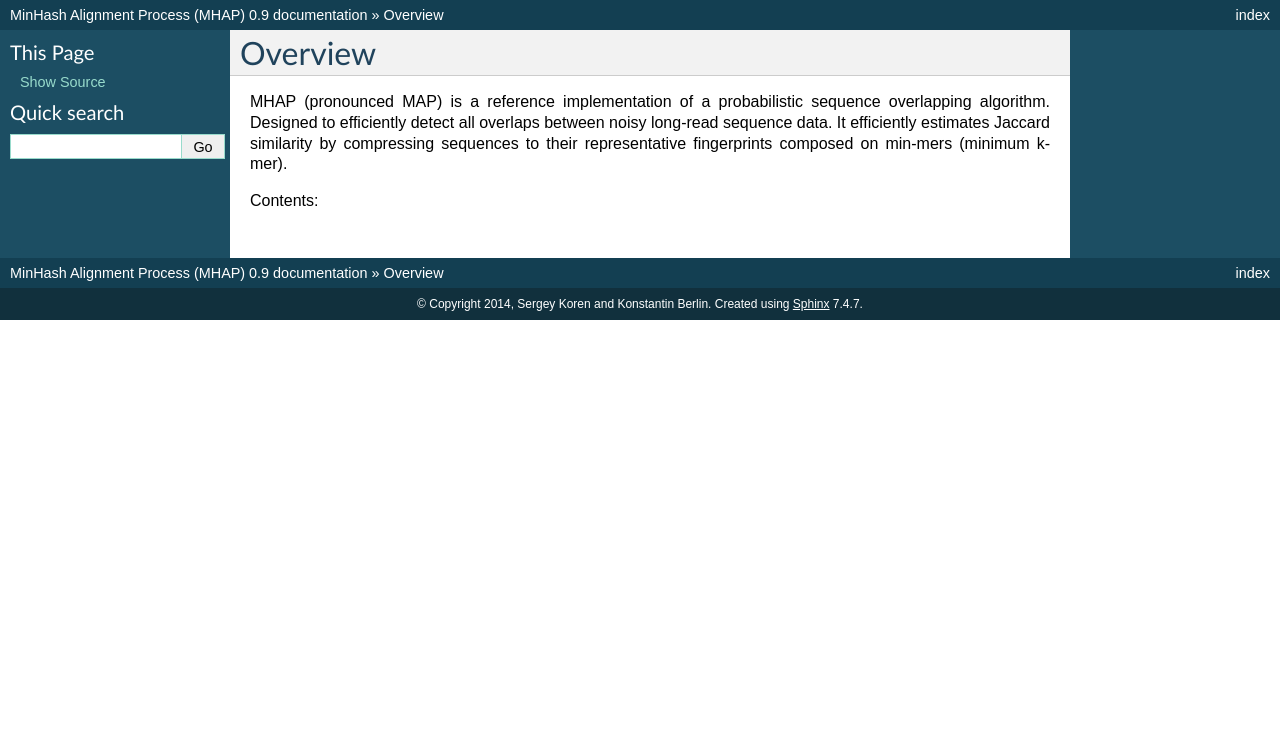
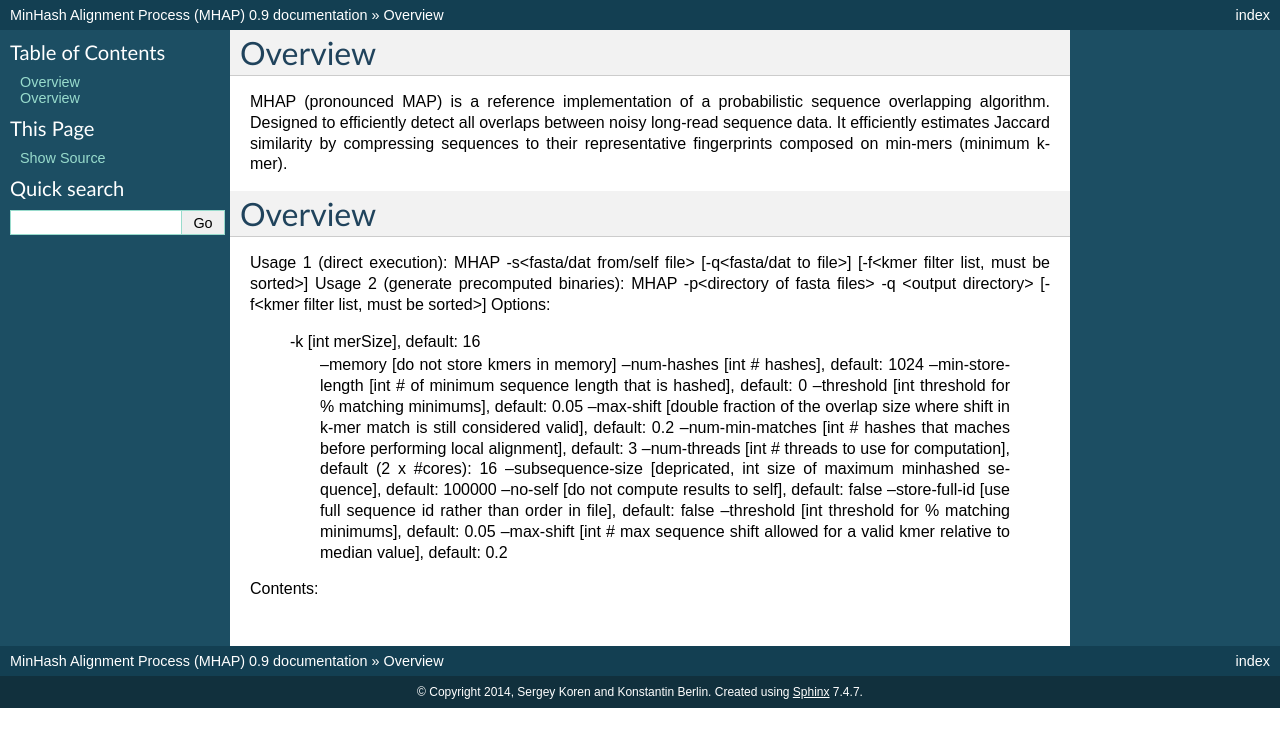
Before and after one commit to marbl/MHAP, a Sphinx documentation site: the page built from docs/source/index.rst, in a window 1280 px wide. Shown: the top 747 px of the page. Built offline with Sphinx 7.4.7, drawn with Linux system fonts in a browser that asks for light colours; pages that are not in the unit, such as notebooks, are missing from menus.

Commit message:
updated description

```diff
--- a/docs/source/index.rst
+++ b/docs/source/index.rst
@@ -10,6 +10,26 @@ sequence overlapping algorithm. Designed to efficiently detect all overlaps
 between noisy long-read sequence data. It efficiently estimates Jaccard similarity
 by compressing sequences to their representative fingerprints composed on min-mers (minimum k-mer).
 
+=================
+Overview
+=================
+Usage 1 (direct execution): MHAP -s<fasta/dat from/self file> [-q<fasta/dat to file>] [-f<kmer filter list, must be sorted>]
+Usage 2 (generate precomputed binaries): MHAP -p<directory of fasta files> -q <output directory> [-f<kmer filter list, must be sorted>]
+Options:
+   -k [int merSize], default: 16
+    --memory [do not store kmers in memory]
+    --num-hashes [int # hashes], default: 1024
+    --min-store-length [int # of minimum sequence length that is hashed], default: 0
+    --threshold [int threshold for % matching minimums], default: 0.05
+    --max-shift [double fraction of the overlap size where shift in k-mer match is still considered valid], default: 0.2
+    --num-min-matches [int # hashes that maches before performing local alignment], default: 3
+    --num-threads [int # threads to use for computation], default (2 x #cores): 16
+    --subsequence-size [depricated, int size of maximum minhashed sequence], default: 100000
+    --no-self [do not compute results to self], default: false
+    --store-full-id [use full sequence id rather than order in file], default: false
+    --threshold [int threshold for % matching minimums], default: 0.05
+    --max-shift [int # max sequence shift allowed for a valid kmer relative to median value], default: 0.2
+
 Contents:
 
 .. toctree::
```
Also changed, not shown: 1 other file.
